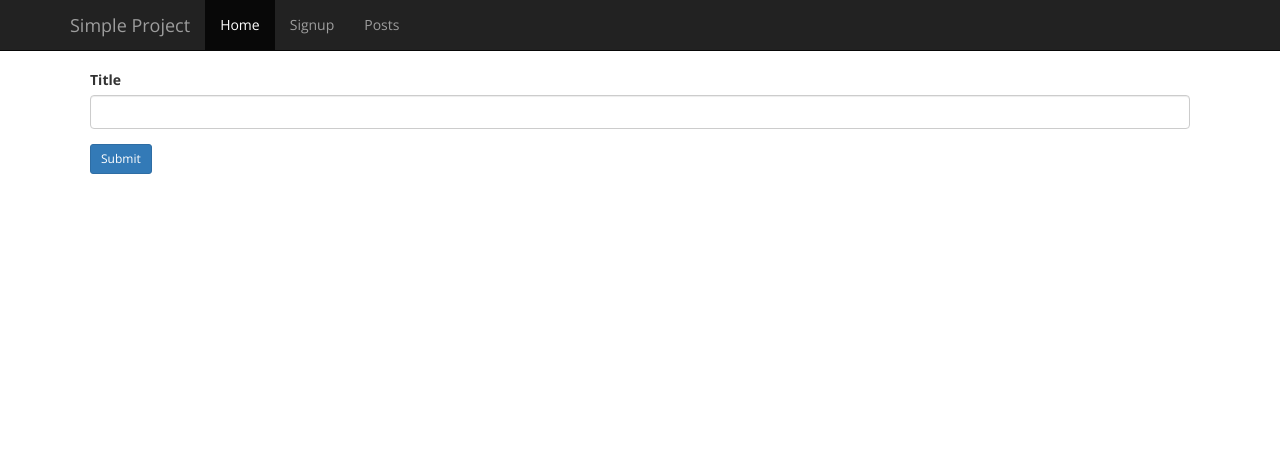
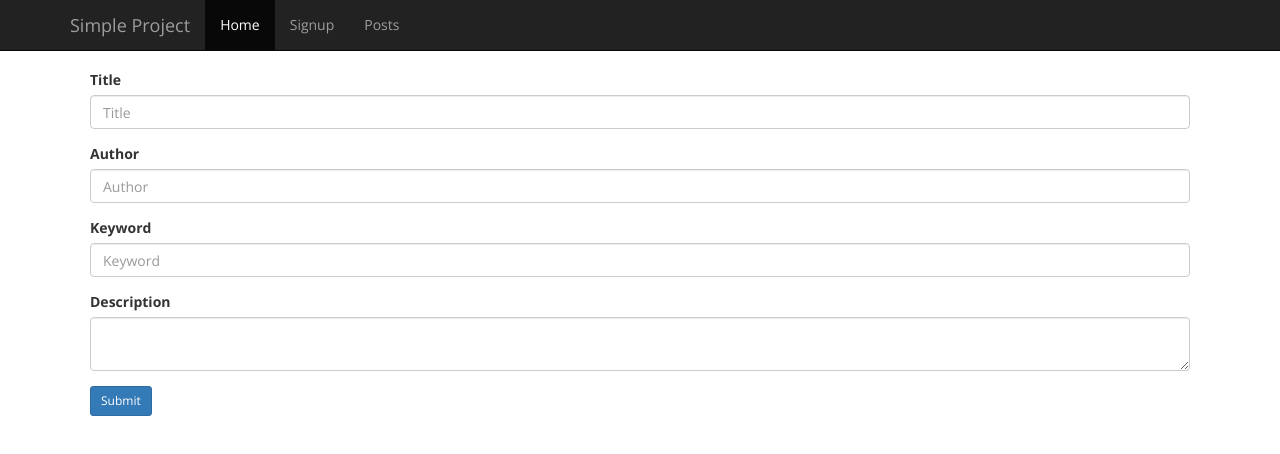
Before and after one commit to marleysidapple/react-redux, a React (Create React App) app: page /post/new in a window 1280 px wide. Shown: the top 454 px of the page. Built offline with nearby package versions, Linux system fonts and the light colour scheme.

Commit message:
added validation

```diff
--- a/src/components/modules/add_post.js
+++ b/src/components/modules/add_post.js
@@ -4,20 +4,34 @@ import './css/post.css';
 import { createPost } from './../../actions/index';
 
 
+class AddPost extends Component {
 
 
-class AddPost extends Component {
 
 	render(){
-		const { fields: {title}, handleSubmit } = this.props;
+	const renderField = ({ input, label, type, meta: { touched, error, invalid, warning } }) => (
+	 <div className={`form-group ${touched && invalid ? 'has-error' : ''}`}>
+	    <label>{label}</label>
+	    <div>
+	      <input {...input} placeholder={label} type={type} className="form-control"/>
+	      {touched && ((error && <span className="help-block">{error}</span>) || (warning && <span className="help-block">{warning}</span>))}
+	    </div>
+	  </div>
+	)
+
+		const { fields: {title, author, keyword, description }, handleSubmit,  pristine, reset, submitting} = this.props;
 		return (
 				<div className="post-wrap">
 					<form onSubmit={handleSubmit}>
+						<Field name="title" type="text" component={renderField} label="Title"/>
+						<Field name="author" type="text" component={renderField} label="Author"/>
+						<Field name="keyword" type="text" component={renderField} label="Keyword"/>
+
 						<div className="form-group">
-							<label>Title</label>
-							<Field className="form-control" component="input" type="text" name="title" {...title}  />
+							<label>Description</label>
+							<textarea className="form-control" {...description}/>
 						</div>
-						<button className="btn btn-primary btn-sm">Submit</button>
+						<button className="btn btn-primary btn-sm" disabled={submitting}>Submit</button>
 					</form>
 				</div>
 			);
@@ -25,21 +39,27 @@ class AddPost extends Component {
 }
 
 
+function validate(vals){
+	const errors = {};
 
+	if (!vals.title){
+		errors.title = 'Title is required';
+	}
+	if (!vals.keyword){
+		errors.keyword = 'Keyword is required';
+	}
+	if (!vals.author){
+		errors.author = 'Author is required';
+	}
+	return errors;
+
+}
 
 //connect: first argument is mapStatetoProps. second is mapDispatchToProps
 //reduxForm: first - formConfig, second - mapStateToProps, third - mapDispatchToProps
-
-
-
 export default reduxForm({
 	form: 'AddNewPost',  //donot need to match with the class name
-	//fields: ['title', 'author', 'keyword', 'description']
-	fields: ['title'],
-	onSubmit: (post) => createPost(post)
+	validate,
+	fields: ['title', 'author', 'keyword', 'description'],
+	onSubmit: (post) => createPost(post),
 })(AddPost);
-
-
-
-
-//export default connect(null, {createPost})(reduxForm(formData)(AddPost));
--- a/src/components/modules/css/post.css
+++ b/src/components/modules/css/post.css
@@ -1,3 +1,7 @@
 .post-wrap{
 	margin: 20px;
 }
+
+span.help-block{
+	color: red;
+}
```
Also changed, not shown: src/components/modules/add_post_backup.js (added, +54 -0 lines).
